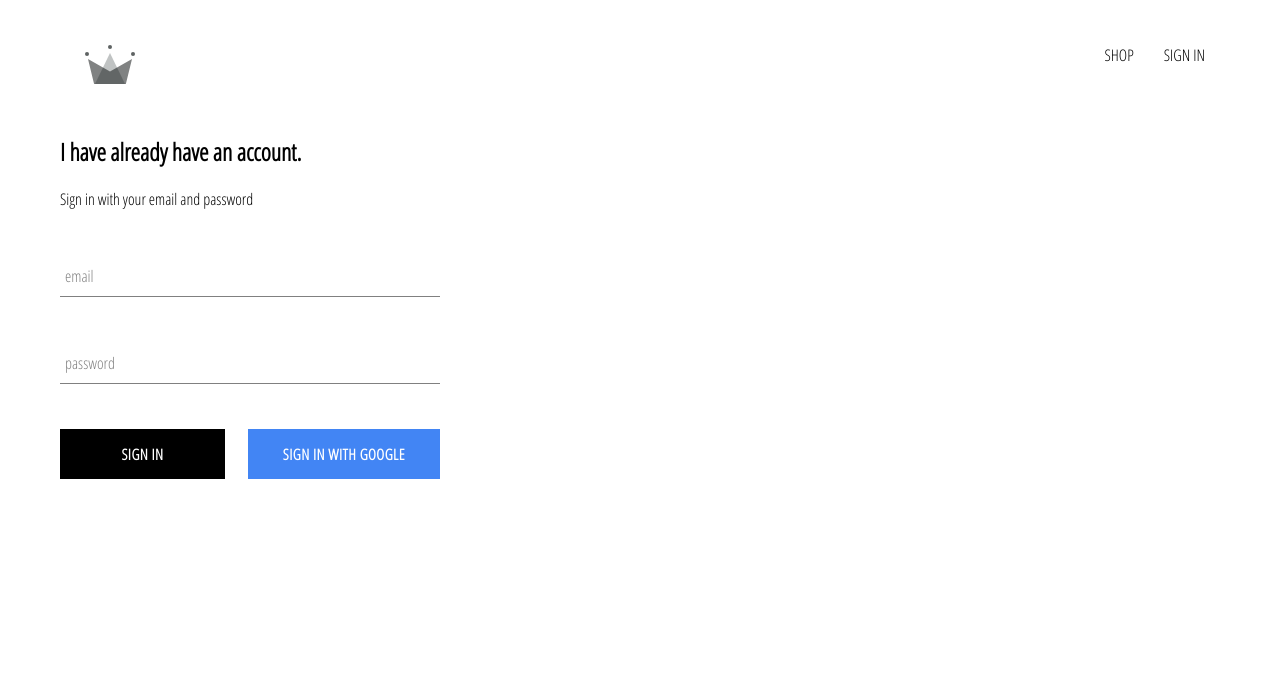
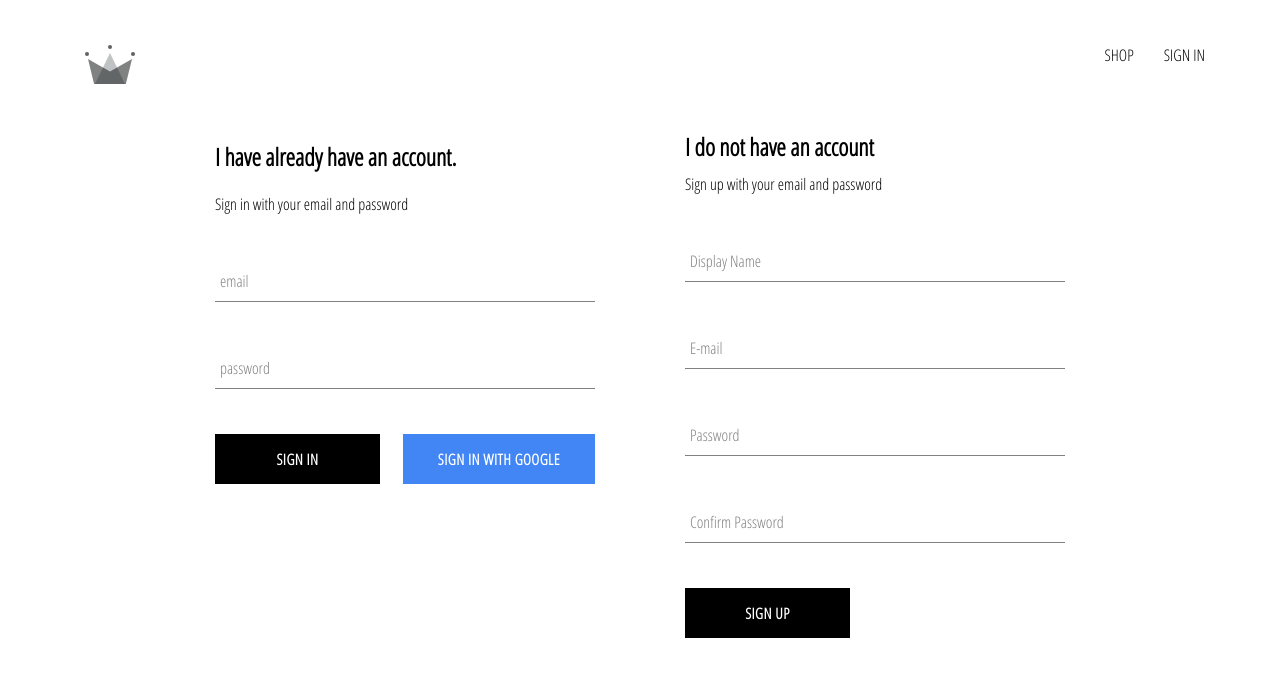
Before and after one commit to muzafferkilicaslan/crwn-clothing, a React (Create React App) app: page /signin in a window 1280 px wide. Shown: the top 676 px of the page. Built offline with nearby package versions, Linux system fonts and the light colour scheme; no server answers.

Commit message:
implemented firebase utils, included ability to store authenticated user into our firestore databes

```diff
--- a/src/App.js
+++ b/src/App.js
@@ -1,41 +1,53 @@
 import React from "react";
 import "./App.css";
 
-import { Routes, Route,Link } from "react-router-dom";
+import { Routes, Route, Link } from "react-router-dom";
 import HomePage from "./pages/homepage/homepage.component";
 import ShopPage from "./pages/shop/shop.component";
 import Header from "./components/header/header.component";
 import SignInAndSignUpPage from "./pages/sign-in-and-sign-up/sign-in-and-sign-up.components";
-import { auth } from './firebase/firebase.utils';
-
+import { auth, createUserProfileDocument } from "./firebase/firebase.utils";
 
 class App extends React.Component {
-  constructor(){
+  constructor() {
     super();
 
-    this.state={
-      currentUser:null
+    this.state = {
+      currentUser: null,
     };
   }
 
-  unsubscribeFromAuth = null
+  unsubscribeFromAuth = null;
 
-  componentDidMount(){
-    auth.unsubscribeFromAuth=auth.onAuthStateChanged(user => {
-      this.setState({currentUser:user});
-      console.log(user);
-    })
+  componentDidMount() {
+    this.unsubscribeFromAuth = auth.onAuthStateChanged(async (userAuth) => {
+      if (userAuth) {
+        const userRef = await createUserProfileDocument(userAuth);
+
+        userRef.onSnapshot((snapShot) => {
+          this.setState(
+            {
+              currentUser: {
+                id: snapShot.id,
+                ...snapShot.data(),
+              },
+            }
+          );
+        });
+      } else {
+        this.setState({ currentUser: userAuth });
+      }
+    });
   }
 
-  componentWillUnmount(){
+  componentWillUnmount() {
     this.unsubscribeFromAuth();
   }
-
 
   render() {
     return (
       <div>
-      <Header currentUser={this.state.currentUser}/>
+        <Header currentUser={this.state.currentUser} />
         <Routes>
           <Route exact path="/" element={<HomePage />} />
           <Route path="/shop" element={<ShopPage />} />
@@ -44,7 +56,6 @@
       </div>
     );
   }
-
 }
 
 export default App;
--- /dev/null
+++ b/src/components/sign-up/sign-up.component.jsx
@@ -0,0 +1,102 @@
+import React from "react";
+
+import FormInput from "../form-input/form-input.component";
+import CustomButton from "../custom-button/custom-button.component";
+
+import { auth, createUserProfileDocument } from "../../firebase/firebase.utils";
+
+import "./sign-up.styles.scss";
+
+class SignUp extends React.Component {
+  constructor() {
+    super();
+
+    this.state = {
+      displayName: "",
+      email: "",
+      password: "",
+      confirmPassword: "",
+    };
+  }
+
+  handleSubmit = async (event) => {
+    event.preventDefault();
+
+    const { displayName, email, password, confirmPassword } = this.state;
+
+    if (password != confirmPassword) {
+      alert("passwords don't match");
+      return;
+    }
+
+    try {
+      const { user } = await auth.createUserWithEmailAndPassword(
+        email,
+        password
+      );
+
+      await createUserProfileDocument(user, { displayName });
+
+      this.setState({
+        displayName: "",
+        email: "",
+        password: "",
+        confirmPassword: "",
+      });
+    } catch (error) {
+      console.error(error);
+    }
+  };
+
+  handleChange = event =>{
+      const {name, value} = event.target;
+
+      this.setState({[name]:value});
+  }
+
+  render() {
+    const { displayName, email, password, confirmPassword } = this.state;
+    return (
+      <div className="sign-up">
+        <h2 className="title">I do not have an account</h2>
+        <span>Sign up with your email and password</span>
+        <form className="sign-up-form" onSubmit={this.handleSubmit}>
+          <FormInput
+            type="text"
+            name="displayName"
+            value={displayName}
+            onChange={this.handleChange}
+            label="Display Name"
+            required
+          />
+          <FormInput
+            type="mail"
+            name="email"
+            value={email}
+            onChange={this.handleChange}
+            label="E-mail"
+            required
+          />
+          <FormInput
+            type="password"
+            name="password"
+            value={password}
+            onChange={this.handleChange}
+            label="Password"
+            required
+          />
+          <FormInput
+            type="password"
+            name="confirmPassword"
+            value={confirmPassword}
+            onChange={this.handleChange}
+            label="Confirm Password"
+            required
+          />
+          <CustomButton type="submit">SIGN UP</CustomButton>
+        </form>
+      </div>
+    );
+  }
+}
+export default SignUp;
--- /dev/null
+++ b/src/components/sign-up/sign-up.styles.scss
@@ -0,0 +1,9 @@
+.sign-up {
+  display: flex;
+  flex-direction: column;
+  width: 380px;
+
+  .title {
+    margin: 10px 0;
+  }
+}
--- a/src/firebase/firebase.utils.js
+++ b/src/firebase/firebase.utils.js
@@ -13,10 +13,37 @@
     measurementId: "G-XQRWBSFJ3Q"
   };
 
+  export const createUserProfileDocument = async (userAuth, additionalData) => {
+    if (!userAuth) return;
+
+    const fb = firebase.firestore();
+    const userRef = fb.doc(`users/${userAuth.uid}`);
+    const snapShot = await userRef.get();
+
+    if(!snapShot.exits) {
+      const {displayName, email} = userAuth;
+      const createdAt = new Date();
+
+      try {
+        await userRef.set({
+          displayName,
+          email,
+          createdAt,
+          ...additionalData
+        })
+      }catch(error){
+        console.log('error creating user',error.message);
+      }
+    }
+    return userRef;
+  }
+
+
+
   firebase.initializeApp(config);
 
   export const auth = firebase.auth();
-  export const firestor = firebase.firestore();
+  export const firestore = firebase.firestore();
 
   const provider = new firebase.auth.GoogleAuthProvider();
   provider.setCustomParameters({prompt:'select_account'});
--- a/src/pages/sign-in-and-sign-up/sign-in-and-sign-up.components.jsx
+++ b/src/pages/sign-in-and-sign-up/sign-in-and-sign-up.components.jsx
@@ -2,11 +2,11 @@
 
 import './sign-in-and-sign-up.styles.scss';
 import SignIn from '../../components/sign-in/sign-in.component';
-
+import SignUp from '../../components/sign-up/sign-up.component';
 const SignInAndSignUpPage = () => (
     <div className='sign-in-and-sign-up'>
     <SignIn />
-
+    <SignUp />
     </div>
 )
 
--- a/src/pages/sign-in-and-sign-up/sign-in-and-sign-up.styles.scss
+++ b/src/pages/sign-in-and-sign-up/sign-in-and-sign-up.styles.scss
@@ -0,0 +1,6 @@
+.sign-in-and-sign-up {
+    width: 850px;
+    display: flex;
+    justify-content: space-between;
+    margin: 30px auto;
+}
```
